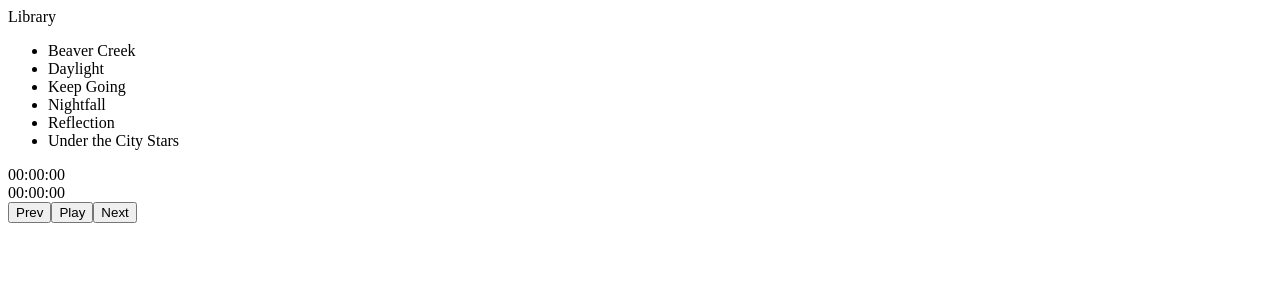
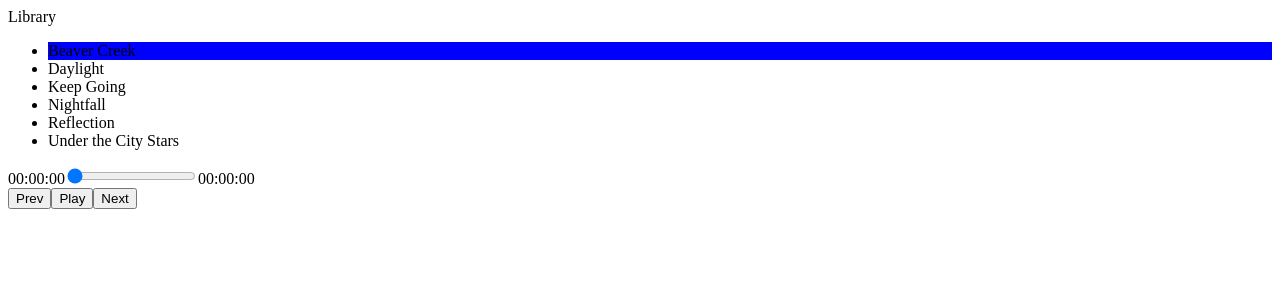
Before and after one commit to SimonovAlex/hillel-react, a React (Create React App) app: page / in a window 1280 px wide. Shown: the top 300 px of the page. Built offline with nearby package versions, Linux system fonts and the light colour scheme.

Commit message:
lesson 28

```diff
--- a/src/API/useChillHop.js
+++ b/src/API/useChillHop.js
@@ -1,4 +1,3 @@
-import { v4 as uuidv4 } from "uuid";
 
 const useChillHop = () => {
   return [
@@ -7,42 +6,42 @@ const useChillHop = () => {
       cover: "https://chillhop.com/wp-content/uploads/2020/09/0255e8b8c74c90d4a27c594b3452b2daafae608d-1024x1024.jpg",
       artist: "Aso, Middle School, Aviino",
       audio: "https://mp3.chillhop.com/serve.php/?mp3=10075",
-      id: uuidv4(),
+      id: 1,
     },
     {
       name: "Daylight",
       cover: "https://chillhop.com/wp-content/uploads/2020/07/ef95e219a44869318b7806e9f0f794a1f9c451e4-1024x1024.jpg",
       artist: "Aiguille",
       audio: "https://mp3.chillhop.com/serve.php/?mp3=9272",
-      id: uuidv4(),
+      id: 2,
     },
     {
       name: "Keep Going",
       cover: "https://chillhop.com/wp-content/uploads/2020/07/ff35dede32321a8aa0953809812941bcf8a6bd35-1024x1024.jpg",
       artist: "Swørn",
       audio: "https://mp3.chillhop.com/serve.php/?mp3=9222",
-      id: uuidv4(),
+      id: 3,
     },
     {
       name: "Nightfall",
       cover: "https://chillhop.com/wp-content/uploads/2020/07/ef95e219a44869318b7806e9f0f794a1f9c451e4-1024x1024.jpg",
       artist: "Aiguille",
       audio: "https://mp3.chillhop.com/serve.php/?mp3=9148",
-      id: uuidv4(),
+      id: 4,
     },
     {
       name: "Reflection",
       cover: "https://chillhop.com/wp-content/uploads/2020/07/ff35dede32321a8aa0953809812941bcf8a6bd35-1024x1024.jpg",
       artist: "Swørn",
       audio: "https://mp3.chillhop.com/serve.php/?mp3=9228",
-      id: uuidv4(),
+      id: 5,
     },
     {
       name: "Under the City Stars",
       cover: "https://chillhop.com/wp-content/uploads/2020/09/0255e8b8c74c90d4a27c594b3452b2daafae608d-1024x1024.jpg",
       artist: "Aso, Middle School, Aviino",
       audio: "https://mp3.chillhop.com/serve.php/?mp3=10074",
-      id: uuidv4(),
+      id: 6,
     },
     //ADD MORE HERE
   ];
--- a/src/App.js
+++ b/src/App.js
@@ -2,18 +2,17 @@ import React from "react";
 import Library from "./components/library/Library";
 import AudioPlayer from "./components/AudioPlayer/AudioPlayer";
 import useListController from "./hooks/useListController";
+import useChillHop from "./API/useChillHop";
+import { AudioListContext } from "./context/AudioListContext";
 
 export default function App() {
-  const { current, setTrackByID, nextTrack, prewTrack } = useListController();
+  const chillHop = useChillHop();
+  const controller = useListController(chillHop);
 
   return (
-    <>
-      <Library currentTrack={current} setTrackByID={setTrackByID} />
-      <AudioPlayer
-        currentTrack={current}
-        nextTrack={nextTrack}
-        prewTrack={prewTrack}
-      />
-    </>
+    <AudioListContext.Provider value={controller}>
+      <Library />
+      <AudioPlayer />
+    </AudioListContext.Provider>
   );
 }
--- a/src/components/AudioPlayer/AudioController.jsx
+++ b/src/components/AudioPlayer/AudioController.jsx
@@ -1,28 +1,32 @@
-import React from "react";
-import {secondToMinutes} from "../../Utils";
+import React, { useContext } from "react";
+import { AudioListContext } from "../../context/AudioListContext";
+import { secondToMinutes } from "../../Utils";
 
-const AudioController = ({isPlaing, onToglePlay, duration, currentTime}) => {
-
-    return(
+const AudioController = ({ isPlaing, onToglePlay, duration, currentTime, onScrub }) => {
+  const { nextTrack, prewTrack } = useContext(AudioListContext);
+  console.log("duration", duration);
+  return (
     <>
       <div>
         {secondToMinutes(currentTime)}
-        <div></div>
+        <input
+          type="range"
+          step="1"
+          min="0"
+          max={isNaN(duration) ? "0" : duration}
+          value={currentTime}
+        //   onMouseUp={(e) => console.log('mouseUp', e)}
+          onChange={(e) => onScrub(e.target.value)}
+        />
         {secondToMinutes(duration)}
       </div>
       <div>
-            <button>
-                Prev
-            </button>
-            <button onClick={onToglePlay}>
-                {isPlaing? 'Pause': "Play"}
-            </button>
-            <button>
-                Next
-            </button>
+        <button onClick={prewTrack}>Prev</button>
+        <button onClick={onToglePlay}>{isPlaing ? "Pause" : "Play"}</button>
+        <button onClick={nextTrack}>Next</button>
       </div>
     </>
-    )
-}
+  );
+};
 
 export default AudioController;
--- a/src/components/AudioPlayer/AudioPlayer.jsx
+++ b/src/components/AudioPlayer/AudioPlayer.jsx
@@ -1,14 +1,16 @@
-import React, { useEffect, useRef, useState } from "react";
+import React, { useEffect, useRef, useState, useContext } from "react";
 import useChillHop from "../../API/useChillHop";
 import AudioController from "./AudioController";
+import { AudioListContext } from "../../context/AudioListContext";
 
-const AudioPlayer = ({ currentTrack }) => {
+const AudioPlayer = () => {
+  const { current: currentIdx, nextTrack } = useContext(AudioListContext);
+
   const [isPlaing, setIsPlaing] = useState(false);
   const [currentTime, setCurrentTime] = useState(0);
 
-  const current = useChillHop()[currentTrack];
+  const current = useChillHop()[currentIdx];
   const AudioRef = useRef(new Audio(current.audio));
-
 
   const intervalRef = useRef(null);
 
@@ -21,20 +23,25 @@ const AudioPlayer = ({ currentTrack }) => {
     setIsPlaing(!isPlaing);
   };
 
-  const play = () => {
-    console.log('play')
-    AudioRef.current.play();
+  const play = async () => {
+    console.log("play");
+    await AudioRef.current.play();
     intervalRef.current = setInterval(() => {
-        console.log('currentTime', currentTime,  intervalRef.current)
-        setCurrentTime((c) => c + 1 );
-      }, 1000)
+      setCurrentTime((c) => c + 1);
+    }, 1000);
   };
 
   const pause = () => {
-    console.log('pause')
+    console.log("pause");
     AudioRef.current.pause();
-    clearInterval(intervalRef.current)
+    clearInterval(intervalRef.current);
   };
+
+  const handleScrub = (value) => {
+
+    setCurrentTime(value);
+    AudioRef.current.currentTime = value;
+  }
 
   useEffect(() => {
     if (isPlaing) {
@@ -44,13 +51,32 @@ const AudioPlayer = ({ currentTrack }) => {
     }
   }, [isPlaing]);
 
+  useEffect(() => {
+    if (currentTime >= AudioRef.current.duration) {
+      nextTrack();
+    }
+  }, [currentTime, nextTrack]);
+
+  useEffect(() => {
+    console.log('eff current', current);
+    setCurrentTime(0);
+    if(isPlaing){
+      pause();
+    }
+    AudioRef.current = new Audio(current.audio);
+    if(isPlaing){
+      play();
+    }
+  }, [currentIdx]);
+
   return (
     <>
       <AudioController
         isPlaing={isPlaing}
-        onToglePlay={toggleHandler}
         duration={AudioRef.current.duration}
         currentTime={currentTime}
+        onScrub={handleScrub}
+        onToglePlay={toggleHandler}
       />
     </>
   );
--- a/src/components/library/Library.jsx
+++ b/src/components/library/Library.jsx
@@ -1,15 +1,19 @@
-import React from "react";
+import React, { useContext } from "react";
 import useChillHop from "../../API/useChillHop";
+import { AudioListContext } from "../../context/AudioListContext";
 import TrackItem from "./TrackItem";
 
 const Library = () => {
   const chillHop = useChillHop();
+
+  const {currentId} = useContext(AudioListContext);
+
   return (
     <>
       Library
       <ul>
         {chillHop.map((c) => (
-          <TrackItem key={c.id} name={c.name} />
+          <TrackItem key={c.id} name={c.name} isActive={currentId === c.id} />
         ))}
       </ul>
     </>
--- a/src/components/library/TrackItem.jsx
+++ b/src/components/library/TrackItem.jsx
@@ -1,6 +1,6 @@
-const TrackItem = ({name}) => {
+const TrackItem = ({name, isActive}) => {
     return (
-        <li>
+        <li style={isActive ? {background: 'blue'} : null}>
             {name}
         </li>
     )
--- /dev/null
+++ b/src/context/AudioListContext.js
@@ -0,0 +1,9 @@
+import {createContext} from "react";
+
+export const AudioListContext = createContext({
+    nextTrack: () => {},
+    prewTrack: () => {},
+    current: 0,
+    setTrackByID: (id) => {},
+    currentId: 0,
+});
--- a/src/hooks/useListController.js
+++ b/src/hooks/useListController.js
@@ -1,15 +1,35 @@
-import { useState } from "react";
+import { useState, useMemo } from "react";
 
-const useListController = () => {
+const useListController = (list = []) => {
     const [current, setCurrent] = useState(0);
 
-    const nextTrack = () => {}
-    const prewTrack = () => {}
-    const setTrackByID = (id) => {}
+    const nextTrack = () => {
+        if(list.length === current + 1){
+            setCurrent(0)
+        }else{
+            setCurrent(current + 1)
+        }
+    }
+    const prewTrack = () => {
+        if(current === 0 ){
+            setCurrent(list.length - 1)
+        }else{
+            setCurrent(current - 1)
+        }
+    }
+    const setTrackByID = (id) => {
+        const idx = list.findIndex((item) => item.id === id);
+        if(idx > -1 ){
+            setCurrent(idx);
+        }
+    }
+
+
+    const currentId = useMemo(() => list[current].id, [current])
 
 
     return {
-        nextTrack,prewTrack, current, setTrackByID
+        nextTrack,prewTrack, current, setTrackByID, currentId
     }
 }
 
```
Lines whose indentation alone changed are shown as unchanged.
